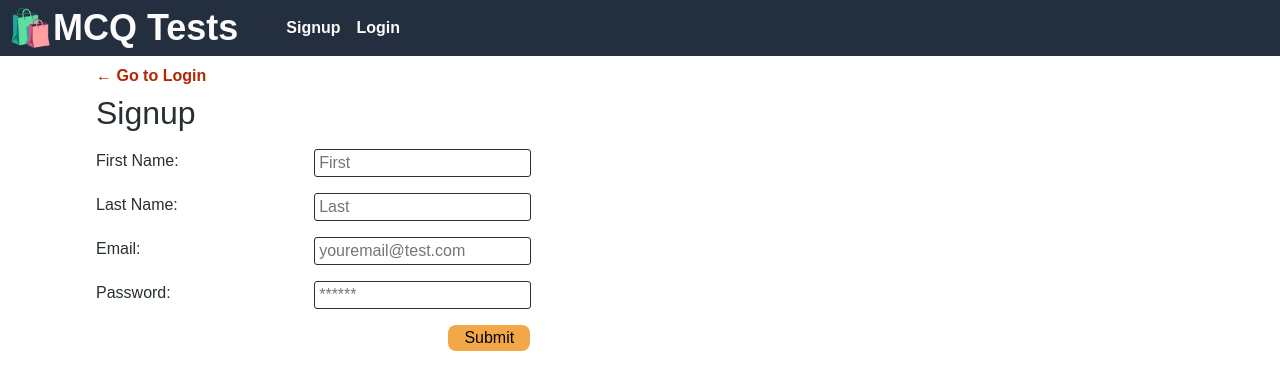
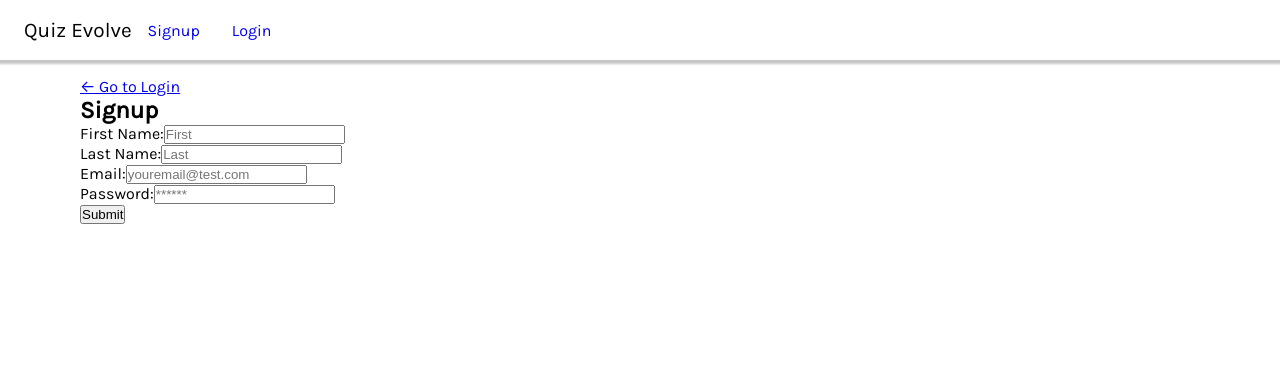
Before and after one commit to Bioneisme/nodejs-graphql-mongodb, a React (Create React App) app in the folder client/: page /signup in a window 1280 px wide. Shown: the top 390 px of the page. Built offline with nearby package versions, Linux system fonts and the light colour scheme.

Commit message:
updated navbar

```diff
--- a/client/src/components/Nav/index.js
+++ b/client/src/components/Nav/index.js
@@ -1,60 +1,79 @@
 import {useState, useEffect} from "react";
 import Auth from "../../utils/auth";
 import {Link} from "react-router-dom";
+import "../../styles/navbar.css"
 
 function Nav() {
     const [email, setEmail] = useState(null)
+    const [isNavExpanded, setIsNavExpanded] = useState(false)
 
-    useEffect( () => {
+    useEffect(() => {
         async function fetchData() {
             if (Auth.loggedIn())
                 setEmail(Auth.getProfile().email)
         }
+
         fetchData()
     }, [])
 
     function showNavigation() {
         if (Auth.loggedIn()) {
             return (
-                <ul className="flex-row">
-                    <li className="mx-1">
-                        <a href="/" onClick={() => Auth.logout()} >
+                <div className="navigation-menu">
+                    <ul>
+                        <li>
+                            <a href="/" onClick={() => Auth.logout()}>
                                 Logout
                             </a>
                         </li>
-                    <li className="mx-1">
+                        <li>
                             <a>
                                 {email}
                             </a>
                         </li>
                     </ul>
+                </div>
             );
         } else {
             return (
-                <ul className="flex-row">
-                    <li className="mx-1">
+                <div className={isNavExpanded ? "navigation-menu expanded" : "navigation-menu"}>
+                    <ul>
+                        <li>
                             <Link to="/signup">
                                 Signup
                             </Link>
                         </li>
-                    <li className="mx-1">
+                        <li>
                             <Link to="/login">
                                 Login
                             </Link>
                         </li>
                     </ul>
+                </div>
             );
         }
     }
 
     return (
-        <header className="flex-row px-1">
-            <h1>
-                <Link to="/">
-                    <span role="img" aria-label="shopping bag">🛍️</span>
-                    MCQ Tests
+        <header className="navigation">
+            <Link to="/" className="brand-name">
+                <span>
+                    Quiz Evolve
+                </span>
             </Link>
-            </h1>
+
+            <button className="hamburger" onClick={() => {
+                setIsNavExpanded(!isNavExpanded)
+            }}>
+                <svg xmlns="http://www.w3.org/2000/svg"
+                     className="h-5 w-5"
+                     viewBox="0 0 20 20"
+                     fill="white">
+                    <path fillRule="evenodd"
+                          d="M3 5a1 1 0 011-1h12a1 1 0 110 2H4a1 1 0 01-1-1zM3 10a1 1 0 011-1h12a1 1 0 110 2H4a1 1 0 01-1-1zM9 15a1 1 0 011-1h6a1 1 0 110 2h-6a1 1 0 01-1-1z"
+                          clipRule="evenodd"/>
+                </svg>
+            </button>
 
             <nav>
                 {showNavigation()}
--- a/client/src/index.css
+++ b/client/src/index.css
@@ -1,210 +1,26 @@
-:root {
-  --primary: #232F3E;
-  --secondary: #F3A847;
-  --tertiary: #B12704;
-  --light: #fafafa;
-  --dark: #272f32;
-  --error: rgb(228, 46, 1);
-  --spacing-one: calc(1rem * 0.5);
-  --spacing-two: calc(1rem);
-}
+@import url("https://fonts.googleapis.com/css2?family=Karla:wght@200;400&display=swap");
 
 * {
-  box-sizing: border-box;
-}
-
-html,
-body {
-  min-height: 100%;
+    box-sizing: border-box;
+    margin: 0;
+    padding: 0;
 }
 
 body {
-  margin: 0;
-  padding: 0;
-  font-family: 'Karla', sans-serif;
-  font-weight: 400;
-  line-height: 1.5;
-  font-size: 16px;
-  color: var(--dark);
-}
-
-h1,
-h2,
-h3,
-h4,
-h5,
-h6 {
-  font-family: 'Rubik', sans-serif;
-  font-weight: 500;
-  margin: 5px 0;
-  line-height: 1.25;
-}
-
-h1 {
-  font-size: 2.25rem;
-}
-
-h2 {
-  font-size: 2rem;
-}
-
-h3 {
-  font-size: 1.75rem;
-}
-
-h4 {
-  font-size: 1.5rem;
-}
-
-h5 {
-  font-size: 1.25rem;
-}
-
-h6 {
-  font-size: 1rem;
-}
-
-p {
-  font-size: 1.1rem;
-  margin-top: 0;
-}
-
-a {
-  color: var(--tertiary);
-  text-decoration: none;
-  font-weight: bold;
-}
-
-a:hover {
-  text-decoration: underline;
-}
-
-header {
-  background: var(--primary);
-}
-
-header a {
-  color: var(--light);
-}
-
-button {
-  font-size: 1rem;
-  text-decoration: none;
-  padding: 0.25rem 1rem;
-  border-radius: .5rem;
-  border: none;
-  outline: none;
-  cursor: pointer;
-  margin: 0 1px;
-  background-color: var(--secondary);
-}
-
-button:hover {
-  opacity: .8;
-}
-
-button[disabled] {
-  cursor: default;
-  opacity: .8;
-}
-
-img {
-  max-width: 100%;
-}
-
-span[role="img"] {
-  cursor: default;
-}
-
-form {
-  width: 40%;
-}
-
-input {
-  font-size: 1rem;
-  padding: 0.25rem;
-  border: 1px solid var(--dark);
-  outline: none;
-  border-radius: 3px;
-  transition: box-shadow 0.2s;
-}
-
-input:focus {
-  border: 1px solid var(--secondary);
-  box-shadow: 0 0 .25rem rgba(0, 0, 0, .5);
+    font-family: "Karla", -apple-system, BlinkMacSystemFont, "Segoe UI", "Roboto",
+    "Oxygen", "Ubuntu", "Cantarell", "Fira Sans", "Droid Sans", "Helvetica Neue",
+    sans-serif;
+    -webkit-font-smoothing: antialiased;
+    -moz-osx-font-smoothing: grayscale;
 }
 
 .container {
-  width: 85%;
-  max-width: 1200px;
-  margin-left: auto;
-  margin-right: auto;
+    max-width: 90%;
+    margin-right: auto;
+    margin-left: auto;
+    padding: 1rem;
 }
 
-.flex-row {
-  display: flex;
-  flex-wrap: wrap;
+article h1 {
+    margin: 1rem 0;
 }
-
-.space-between {
-  justify-content: space-between;
-}
-
-.flex-end {
-  justify-content: flex-end;
-}
-
-.mx-1 {
-  margin-right: var(--spacing-one);
-  margin-left: var(--spacing-one);
-}
-
-.mx-2 {
-  margin-right: var(--spacing-two);
-  margin-left: var(--spacing-two);
-}
-
-.my-1 {
-  margin-top: var(--spacing-one);
-  margin-bottom: var(--spacing-one);
-}
-
-.my-2 {
-  margin-top: var(--spacing-two);
-  margin-bottom: var(--spacing-two);
-}
-
-.px-1 {
-  padding-right: var(--spacing-one);
-  padding-left: var(--spacing-one);
-}
-
-.px-2 {
-  padding-right: var(--spacing-two);
-  padding-left: var(--spacing-two);
-}
-
-.py-1 {
-  padding-top: var(--spacing-one);
-  padding-bottom: var(--spacing-one);
-}
-
-.py-2 {
-  padding-top: var(--spacing-two);
-  padding-bottom: var(--spacing-two);
-}
-
-.card {
-  width: 25%;
-  text-align: center;
-}
-
-.error-text {
-  color: var(--error);
-}
-
-@media screen and (max-width: 768px) {
-  .card {
-    width: 100%;
-  }
-}
--- a/client/src/pages/Home.js
+++ b/client/src/pages/Home.js
@@ -3,7 +3,10 @@
 const Home = () => {
     return (
         <div className="container">
-            Home Page
+            <article>
+                <h1>Home Page</h1>
+                asdklaadas
+            </article>
         </div>
     );
 };
--- /dev/null
+++ b/client/src/styles/navbar.css
@@ -0,0 +1,110 @@
+.navigation {
+    height: 60px;
+    width: 100%;
+    display: flex;
+    align-items: center;
+    position: relative;
+    padding: 0.5rem;
+    background-color: #fff;
+    color: black;
+    box-shadow: 0 2px 2px 2px rgba(9, 9, 9, 0.23);
+}
+
+.brand-name {
+    text-decoration: none;
+    color: black;
+    font-size: 1.3rem;
+    margin-left: 1rem;
+}
+
+.navigation-menu {
+    margin-left: auto;
+}
+
+.navigation-menu ul {
+    display: flex;
+    padding: 0;
+}
+
+.navigation-menu li {
+    list-style-type: none;
+    margin: 0 1rem;
+}
+
+.navigation-menu li a {
+    text-decoration: none;
+    display: block;
+    width: 100%;
+}
+
+.hamburger {
+    border: 0;
+    height: 40px;
+    width: 40px;
+    padding: 0.5rem;
+    border-radius: 50%;
+    background-color: #283b8b;
+    cursor: pointer;
+    transition: background-color 0.2s ease-in-out;
+    position: absolute;
+    top: 50%;
+    right: 25px;
+    transform: translateY(-50%);
+    display: none;
+}
+
+.hamburger:hover {
+    background-color: #2642af;
+}
+
+@media screen and (max-width: 768px) {
+    .hamburger {
+        display: block;
+    }
+}
+
+@media screen and (max-width: 768px) {
+    .navigation-menu ul {
+        display: none;
+    }
+}
+
+@media screen and (max-width: 768px) {
+    .navigation-menu ul {
+        position: absolute;
+        top: 60px;
+        left: 0;
+        flex-direction: column;
+        width: 100%;
+        height: calc(100vh - 77px);
+        background-color: white;
+        border-top: 1px solid black;
+    }
+
+    .navigation-menu li {
+        text-align: center;
+        margin: 0;
+    }
+
+    .navigation-menu li a {
+        color: black;
+        width: 100%;
+        padding: 1.5rem 0;
+    }
+
+    .navigation-menu li:hover {
+        background-color: #eee;
+    }
+}
+
+@media screen and (max-width: 768px) {
+    .navigation-menu ul {
+        dipslay: none;
+    }
+}
+
+@media screen and (max-width: 768px) {
+    .navigation-menu.expanded ul {
+        display: block;
+    }
+}
```
Lines whose indentation alone changed are shown as unchanged.
